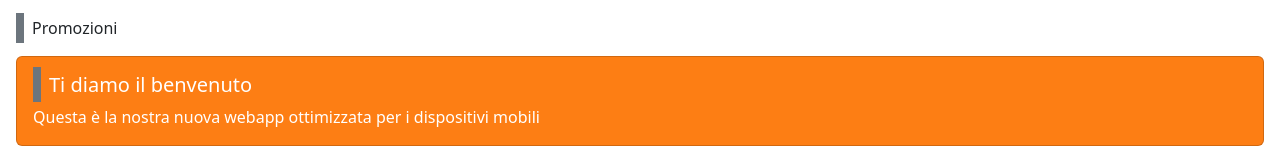
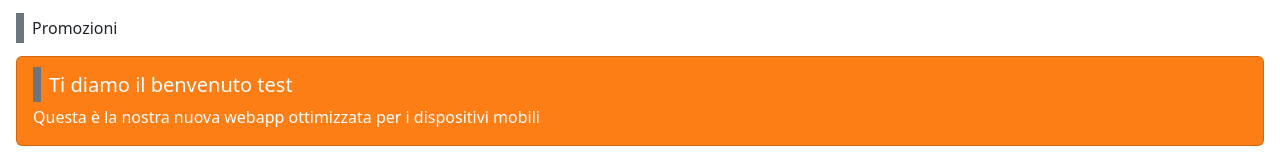
Before and after one commit to FAngelo94/pwa-offline, a React (Create React App) app: page / in a window 1280 px wide. Shown: the top 161 px of the page. Built offline with nearby package versions, Linux system fonts and the light colour scheme.

Commit message:
app updated

```diff
--- a/public/worker.js
+++ b/public/worker.js
@@ -1,4 +1,4 @@
-var CACHE_VERSION = 33;
+var CACHE_VERSION = 39;
 var CURRENT_CACHES = {
   font: 'font-cache-v' + CACHE_VERSION
 };
@@ -14,7 +14,7 @@ var CURRENT_CACHES = {
         <Route path="/productOption?id=" element={<ProductOption />} />
  */
 
-const urlsToCache = ['/','/offline.html', '/explore', '/profile', '/cart', '/section', '/details', '/product', '/productOption'];
+const urlsToCache = ['/','/offline.html', '/explore', '/profile', '/cart', '/section', '/details', '/product', '/productOption', '/details?id=classicPrint',  '/section?id=printPhoto','/product?id=classicPrint'];
 
 // Add url with query string with any parameter
 
--- a/src/pages/home/index.jsx
+++ b/src/pages/home/index.jsx
@@ -51,7 +51,7 @@ export function Home() {
                     title={
                         <LabelIconText
                             icon={<span className='p-1 bg-secondary'></span>}
-                            text="Ti diamo il benvenuto" />}
+                            text="Ti diamo il benvenuto test" />}
                     text="Questa è la nostra nuova webapp ottimizzata per i dispositivi mobili"
                     otherClass="bg-primary text-white mt-3" />
 
@@ -87,6 +87,7 @@ export function Home() {
                     </div>
                 ))}
             </div>
+            <input type="file"  />
         </Page>
     );
 }
```
